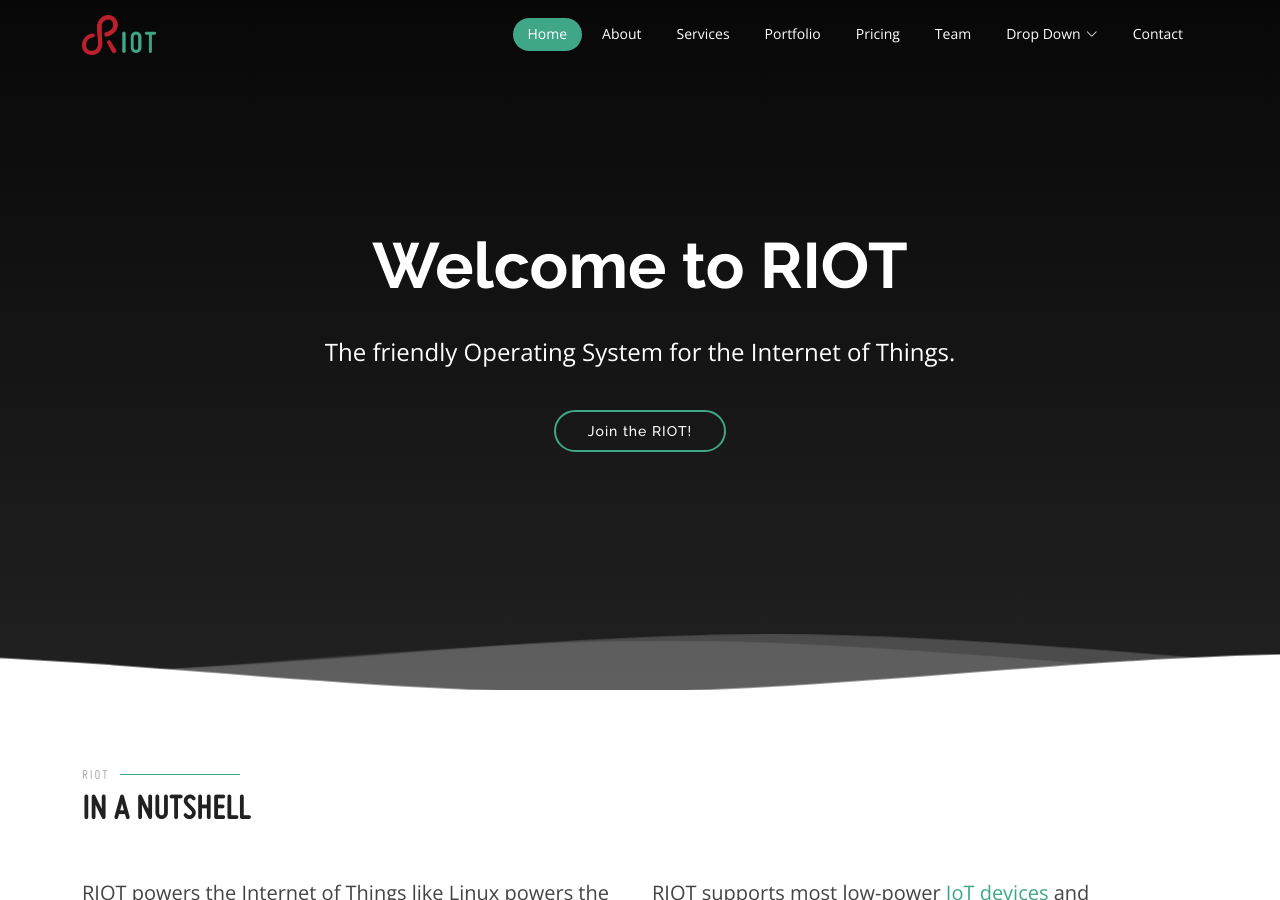
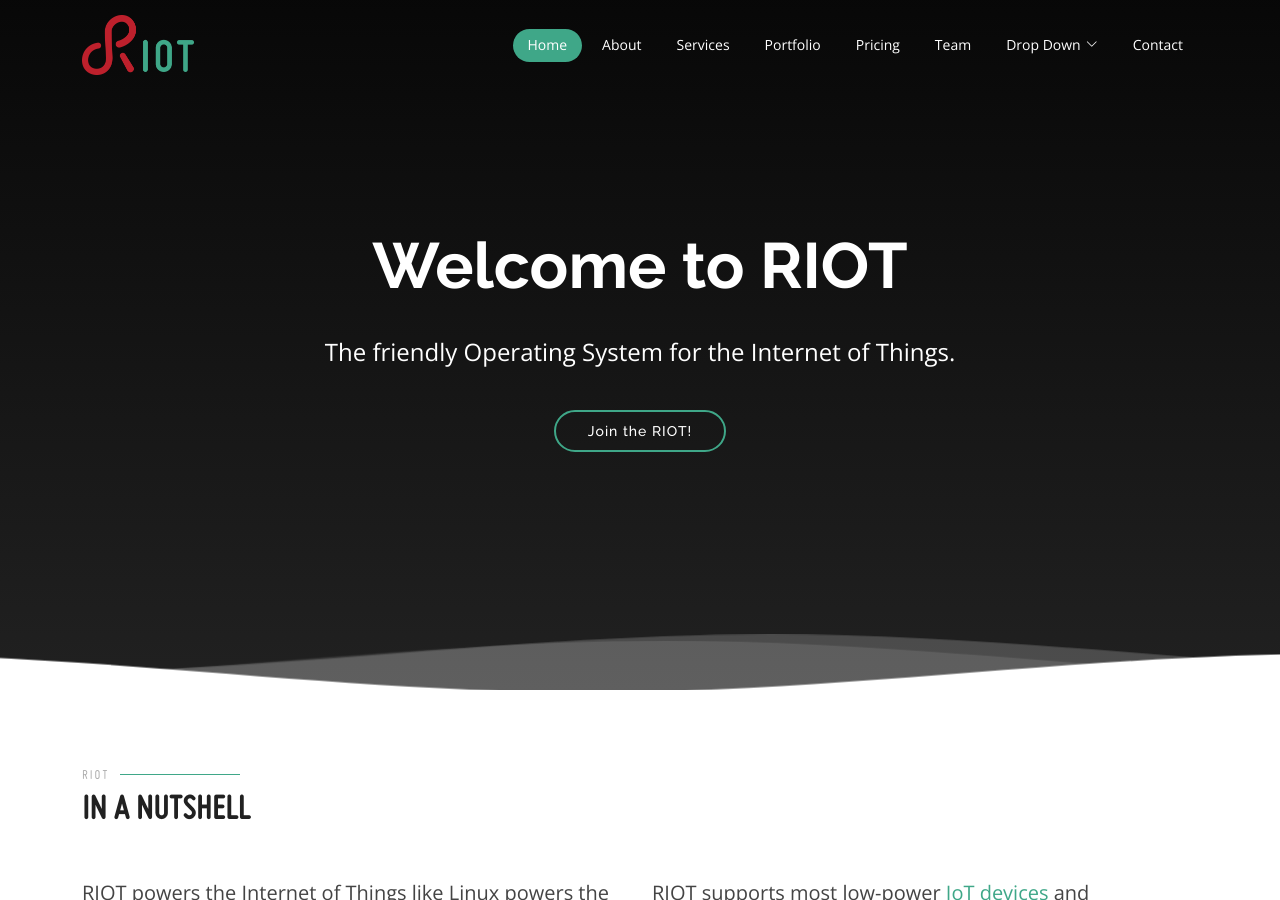
Before and after one commit to RIOT-OS/riot-os.org, a Jekyll site: the page built from index.html, in a window 1280 px wide and 900 px high. Built offline with Jekyll 4.4.1, drawn with Linux system fonts in a browser that asks for light colours; nearby versions of some CDN libraries; some web fonts are replaced.

Commit message:
style: header increase non-scrolled logo

```diff
--- /dev/null
+++ b/_sass/components/header.scss
@@ -0,0 +1,28 @@
+#header {
+  height: 90px;
+  z-index: 997;
+  transition: all 0.5s;
+  background: transparentize($dark, 0.05);
+
+  .logo img {
+    margin: 0;
+    max-height: 60px;
+    transition: all 0.5s;
+    padding: 0;
+  }
+
+  &.header-transparent {
+    background: transparent;
+  }
+
+  &.header-scrolled {
+    background: transparentize($dark, 0.05);
+    height: 70px;
+
+    .logo img {
+      padding: 0;
+      margin: 0;
+      max-height: 40px;
+    }
+  }
+}
--- a/_sass/pages/index.scss
+++ b/_sass/pages/index.scss
@@ -47,45 +47,6 @@
   [data-aos-delay] {
     transition-delay: 0 !important;
   }
-}
-
-/*--------------------------------------------------------------
-# Header
---------------------------------------------------------------*/
-#header {
-  height: 70px;
-  transition: all 0.5s;
-  z-index: 997;
-  transition: all 0.5s;
-  background: transparentize($dark, 0.05);
-}
-
-#header.header-transparent {
-  background: transparent;
-}
-
-#header.header-scrolled {
-  background: transparentize($dark, 0.05);
-}
-
-#header .logo h1 {
-  font-size: 28px;
-  margin: 0;
-  padding: 0;
-  line-height: 1;
-  font-weight: 700;
-  letter-spacing: 1px;
-}
-
-#header .logo h1 a, #header .logo h1 a:hover {
-  color: $light;
-  text-decoration: none;
-}
-
-#header .logo img {
-  padding: 0;
-  margin: 0;
-  max-height: 40px;
 }
 
 /*--------------------------------------------------------------
--- a/assets/css/main.scss
+++ b/assets/css/main.scss
@@ -6,4 +6,5 @@
 
 @import "pages/index";
 
+@import "components/header";
 @import "components/navbar";
```
